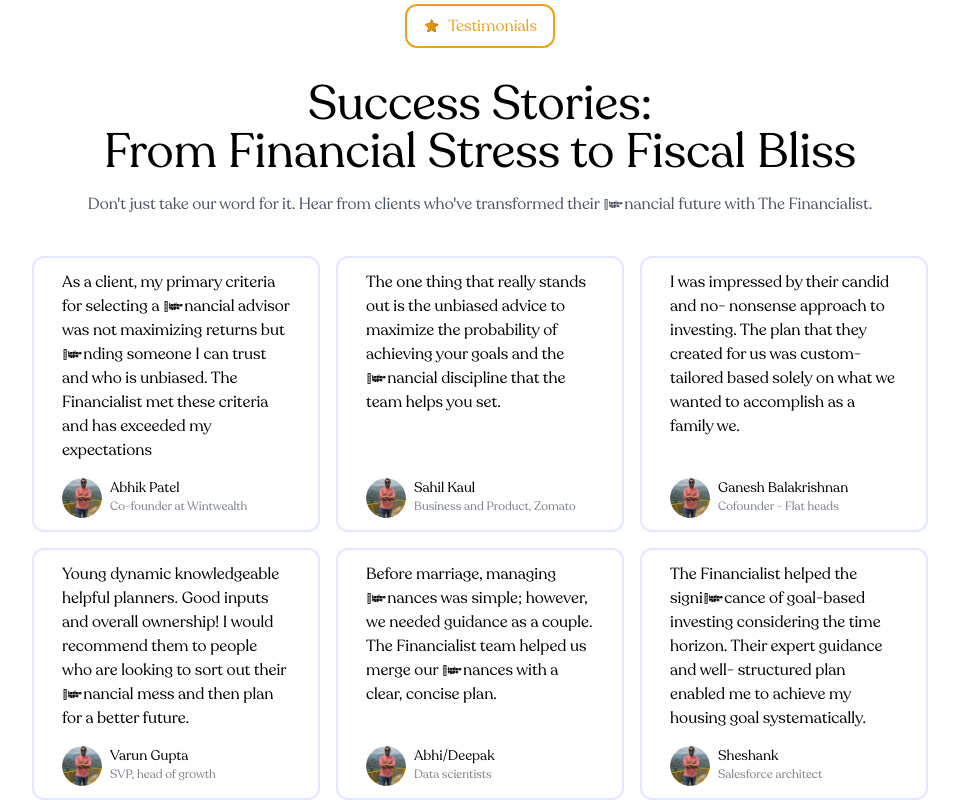
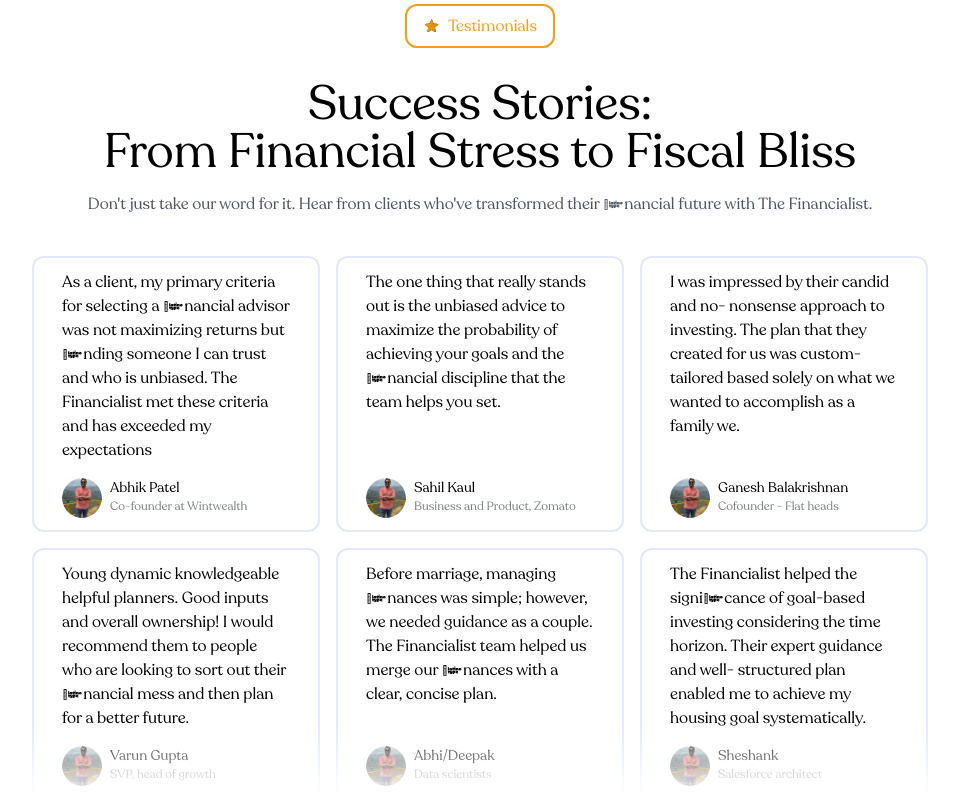
Before and after one commit to Sri1729/FE_Assignment, a Next.js app: page / in a window 1280 px wide. Shown: the part 2076-2876 px from the top of the page, without its empty margins (160-1119 px from the left). Built offline with nearby package versions, Linux system fonts and the light colour scheme.

Commit message:
chore: added gradient

```diff
--- a/src/components/Testimonials/Reviews.tsx
+++ b/src/components/Testimonials/Reviews.tsx
@@ -42,7 +42,7 @@ const reviewsArray = [
 
 export const Reviews = () => {
   return (
-    <div className="mx-48 mt-10 grid grid-cols-1 sm:grid-cols-2 md:grid-cols-3 gap-4">
+    <div className="relative mx-48 mt-10 grid grid-cols-1 sm:grid-cols-2 md:grid-cols-3 gap-4">
       {reviewsArray.map((item) => (
         <ReviewCard
           image={item.image}
@@ -51,6 +51,8 @@ export const Reviews = () => {
           text={item.text}
         />
       ))}
+
+      <div className="absolute bottom-0 left-0 w-full h-20 bg-gradient-to-t from-white to-transparent"></div>
     </div>
   );
 };
```
